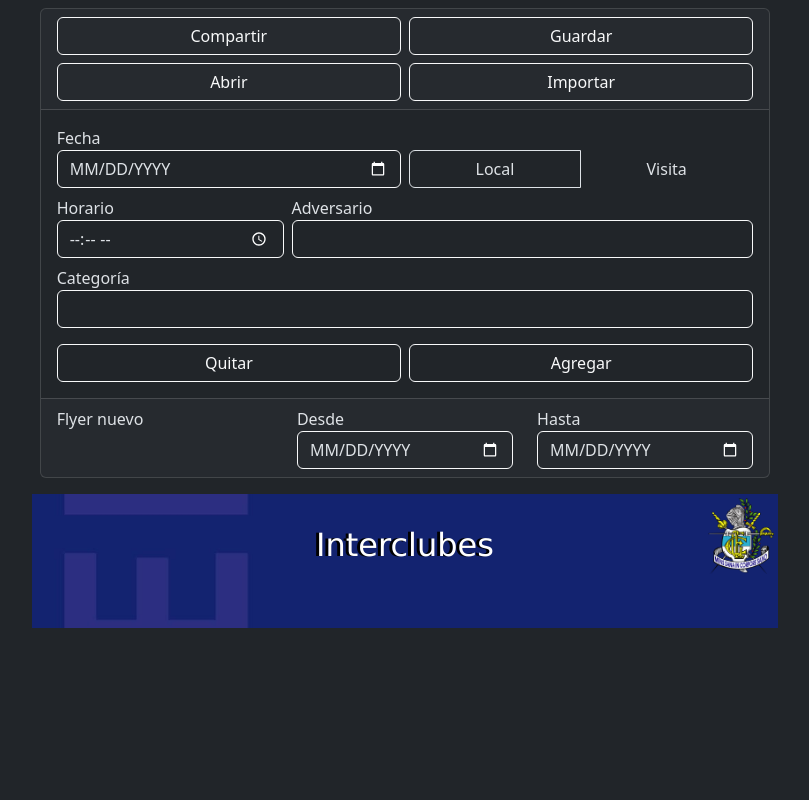
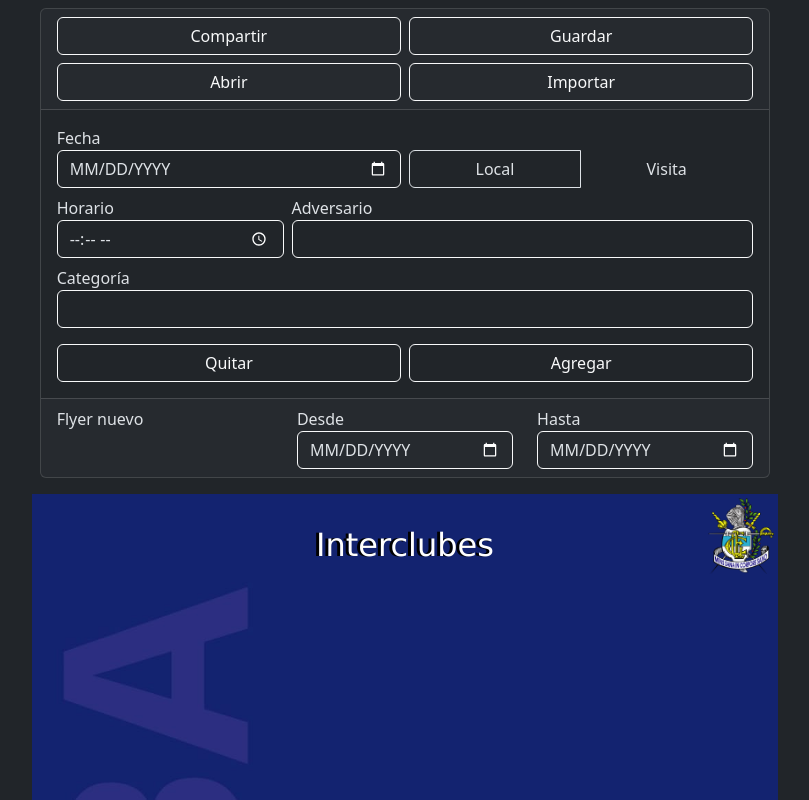
Before and after one commit to moradan/flyer-geba, a Next.js app: page / in a window 1280 px wide. Shown: the top 800 px of the page, without its empty margins (235-1044 px from the left). Built offline with nearby package versions, Linux system fonts and the light colour scheme.

Commit message:
modifico css para que la foto de fondo se vea completa aunque el flyer este vacio

```diff
--- a/src/components/flyer/Fondo.tsx
+++ b/src/components/flyer/Fondo.tsx
@@ -5,7 +5,7 @@ export default function Fondo() {
     <>
       <Image
         src='/fondo-febrero-2026.jpeg'
-        alt='fondo azul liso'
+        alt='fondo azul con marca de agua de GEBA'
         className='position-absolute z-n1 tamanio-fondo'
       />
     </>
--- a/src/styles/globals.css
+++ b/src/styles/globals.css
@@ -5,8 +5,9 @@ h4 {
 
 .tamanio-fondo {
     min-width: 100%;
+    min-height: 100%;
     width: 100%;
-    height: 100%;
+    /* height: 100%; */
     object-fit: cover;
 }
 
```
